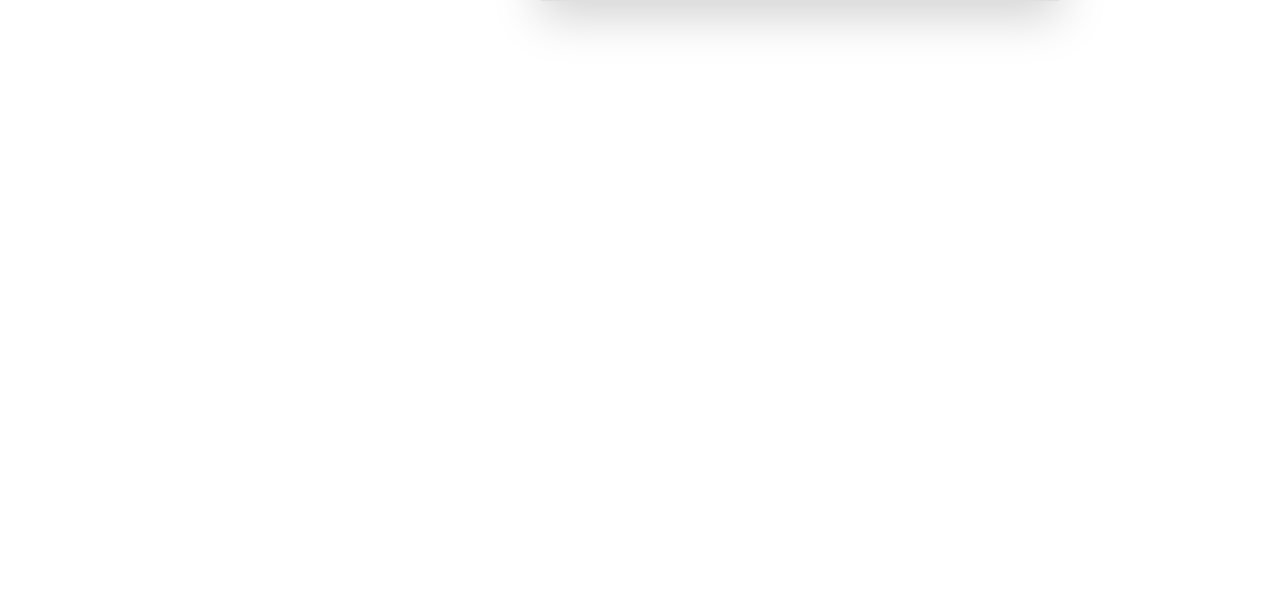
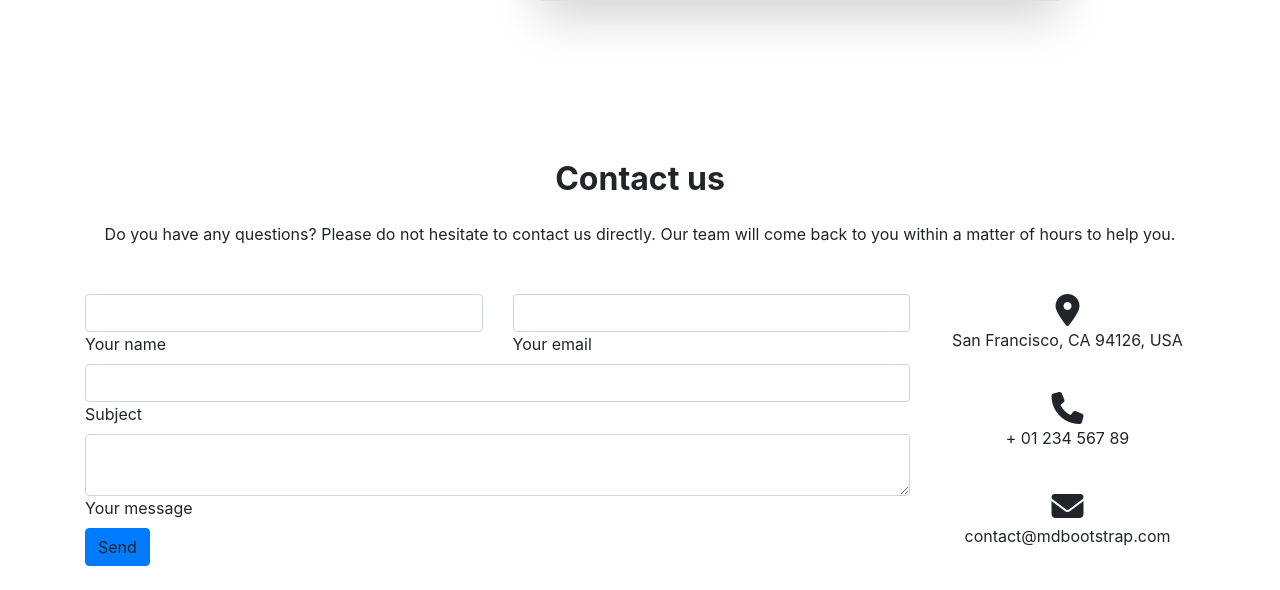
Before and after one commit to paramteraiya/CropRecomendation, a Flask app: page /guest-user in a window 1280 px wide. Shown: the part 2264-2854 px from the top of the page. Before the commit the page ends 2294 px from the top, so only its background shows below. Run offline with Flask 2, Linux system fonts and the light colour scheme; parts of the project's set-up code (start-up, migrations or seed data) failed here and were passed over; some libraries are stand-ins or nearby versions.

Commit message:
Added contact us page

```diff
--- a/WebApplication/app.py
+++ b/WebApplication/app.py
@@ -170,6 +170,10 @@ def result1():
     session['logged_in'] = True
     return render_template('weather1.html')
 
+@app.route('/news', methods=['GET', 'POST'])
+def news():
+    session['logged_in'] = True
+    return render_template('news.html')
 
 if __name__ == '__main__':
     app.secret_key = "ThisIsNotASecret:p"
--- a/WebApplication/static/js/app.js
+++ b/WebApplication/static/js/app.js
@@ -57,9 +57,10 @@ $(document).ready(function(){
         //Reset the form here and send toster
 
         console.log("response_data:", response_data);
+        var obj = JSON.parse(response_data);
         if(flag==2){
             $('#prediction').show()
-            $('#prediction').append(`<div>`+response_data+`</div>`);
+            $('#prediction').append(`<div>`+obj.final_prediction+`</div>`);
 
             var obj = JSON.parse(response_data);
 
@@ -68,7 +69,7 @@ $(document).ready(function(){
             var image_name = obj.final_prediction;
             $('#part3').append(`<img src="../static/imgs/`+image_name+`.jpg" alt="">'`);
             console.log(`'`+image_name+`'`);
-            $('#part3').append(`<p>`+crop_data[`'`+image_name+`'`]+`</p>`);
+            $('#prediction').append(`<p id='prediction-text'>`+crop_data[image_name]+`</p>`);
         }
         });
     $('div#weather').click(function(){
--- a/WebApplication/static/style.css
+++ b/WebApplication/static/style.css
@@ -150,3 +150,6 @@ body {
 #part3 .imgContainer img {
     width: 100%;
 }
+#prediction-text{
+    display: block;
+}
--- a/WebApplication/templates/prediction.html
+++ b/WebApplication/templates/prediction.html
@@ -43,19 +43,11 @@
 
         </div>
         <div class="imgContainer">
-            <!-- <img src="imgs/farm1.jpg" alt=""> -->
             <img src="../static/imgs/flowers.svg" alt="">
         </div>
         <div class="scrollIndicator"></div>
     </div>
     <div class="page" id="part2">
-        <!-- <div class="card myCard">
-            <div class="myCard-img">
-                <img src="../static/imgs/input.svg" alt="">
-            </div>
-            <div class="myCard-title text-blue">Enter details</div>
-            <div class="myCard-body ">Provide information for the crop like its type, the area of the farm, the soil category and the district in which it is to be grown</div>
-        </div> -->
         <div class="card myCard" id="weather">
             <div class="myCard-img">
                 <img src="../static/imgs/weather.svg" alt="">
@@ -118,6 +110,105 @@
             </div>
         </div>
     </div>
+    <!--Section: Contact v.2-->
+<section class="container mb-4">
+
+    <!--Section heading-->
+    <h2 class="h1-responsive font-weight-bold text-center my-4">Contact us</h2>
+    <!--Section description-->
+    <p class="text-center w-responsive mx-auto mb-5">Do you have any questions? Please do not hesitate to contact us directly. Our team will come back to you within
+        a matter of hours to help you.</p>
+
+    <div class="row">
+
+        <!--Grid column-->
+        <div class="col-md-9 mb-md-0 mb-5">
+            <form id="contact-form" name="contact-form" action="mail.php" method="POST">
+
+                <!--Grid row-->
+                <div class="row">
+
+                    <!--Grid column-->
+                    <div class="col-md-6">
+                        <div class="md-form mb-0">
+                            <input type="text" id="name" name="name" class="form-control">
+                            <label for="name" class="">Your name</label>
+                        </div>
+                    </div>
+                    <!--Grid column-->
+
+                    <!--Grid column-->
+                    <div class="col-md-6">
+                        <div class="md-form mb-0">
+                            <input type="text" id="email" name="email" class="form-control">
+                            <label for="email" class="">Your email</label>
+                        </div>
+                    </div>
+                    <!--Grid column-->
+
+                </div>
+                <!--Grid row-->
+
+                <!--Grid row-->
+                <div class="row">
+                    <div class="col-md-12">
+                        <div class="md-form mb-0">
+                            <input type="text" id="subject" name="subject" class="form-control">
+                            <label for="subject" class="">Subject</label>
+                        </div>
+                    </div>
+                </div>
+                <!--Grid row-->
+
+                <!--Grid row-->
+                <div class="row">
+
+                    <!--Grid column-->
+                    <div class="col-md-12">
+
+                        <div class="md-form">
+                            <textarea type="text" id="message" name="message" rows="2" class="form-control md-textarea"></textarea>
+                            <label for="message">Your message</label>
+                        </div>
+
+                    </div>
+                </div>
+                <!--Grid row-->
+
+            </form>
+
+            <div class="text-center text-md-left">
+                <a class="btn btn-primary" onclick="document.getElementById('contact-form').submit();">Send</a>
+            </div>
+            <div class="status"></div>
+        </div>
+        <!--Grid column-->
+
+        <!--Grid column-->
+        <div class="col-md-3 text-center">
+            <ul class="list-unstyled mb-0">
+                <li><i class="fas fa-map-marker-alt fa-2x"></i>
+                    <p>San Francisco, CA 94126, USA</p>
+                </li>
+
+                <li><i class="fas fa-phone mt-4 fa-2x"></i>
+                    <p>+ 01 234 567 89</p>
+                </li>
+
+                <li><i class="fas fa-envelope mt-4 fa-2x"></i>
+                    <p>contact@mdbootstrap.com</p>
+                </li>
+            </ul>
+        </div>
+        <!--Grid column-->
+
+    </div>
+
+</section>
+<!--Section: Contact v.2-->
+    <!--Section: Contact v.2-->
+
+<!--Section: Contact v.2-->
     <script src="https://code.jquery.com/jquery-3.6.0.js" integrity="sha256-H+K7U5CnXl1h5ywQfKtSj8PCmoN9aaq30gDh27Xc0jk=" crossorigin="anonymous"></script>
     <script src="../static/js/main.js"></script>
     <script src="../static/js/app.js"></script>
```
Also changed, not shown: WebApplication/templates/result.html (deleted, +0 -46 lines), WebApplication/img/ads-1.jpg (added), WebApplication/img/ads-2.jpg (added), WebApplication/img/logo.png (added), WebApplication/img/news-350x223-1.jpg (added), WebApplication/img/news-350x223-2.jpg (added), WebApplication/img/news-350x223-3.jpg (added), WebApplication/img/news-350x223-4.jpg (added), WebApplication/img/news-350x223-5.jpg (added), WebApplication/img/news-450x350-1.jpg (added), WebApplication/img/news-450x350-2.jpg (added), WebApplication/img/news-825x525.jpg (added).
